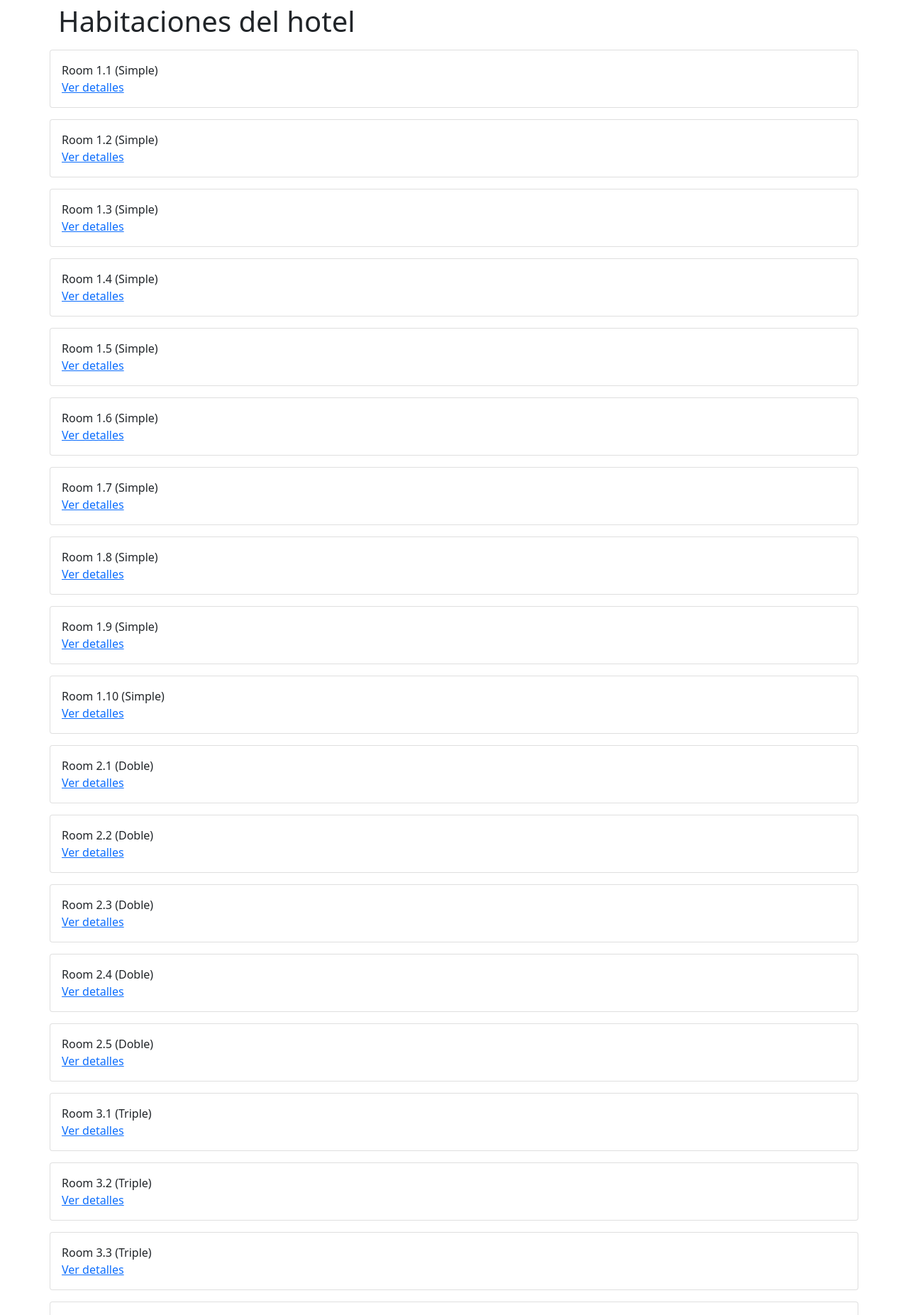
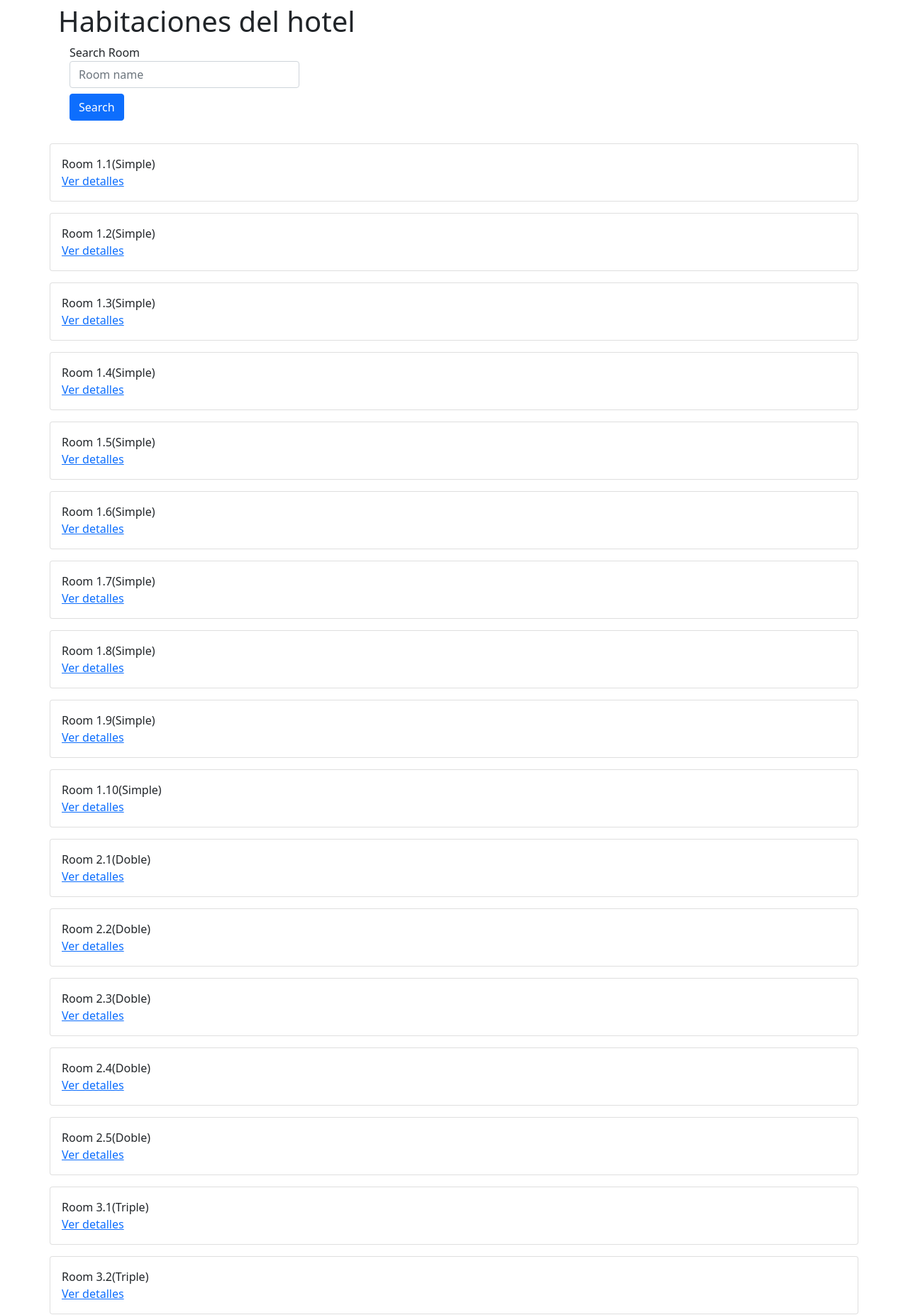
Before and after one commit to oscarchapp/testbookingengine, a Django app: page /rooms/ in a window 1280 px wide. Shown: the part 58-1911 px from the top of the page at 71% size. Run offline with Django 4.2, Linux system fonts and the light colour scheme; data comes from the database, SQL or seed files in the repository.

Commit message:
jose commit

```diff
--- a/pms/templates/rooms.html
+++ b/pms/templates/rooms.html
@@ -2,18 +2,37 @@
 
 {% block content %}
 <h1>Habitaciones del hotel</h1>
-{% for room in rooms%}
+{% if state  %}
+<div class="alert alert-danger" role="alert">
+    No se han encontrado habitaciones con ese nombre
+</div>
+{% endif %}
+<div class="row">
+     <div class="col-lg-4">
+        <form action="{% url 'search_room' %}" method="GET" class="form-inline">
+            <div class="form-group mx-sm-3 mb-2">
+                <label for="inputsearch" class="sr-only">Search Room</label>
+                <input type="search" class="form-control" name="room" id="inputsearch" placeholder="Room name" required>
+            </div>
+            <div class="form-group mx-sm-3 mb-2">
+                <button type="submit" class="btn btn-primary mb-2">Search</button>
+            </div>
+        </form>
+     </div>
+</div>
+{% if count > 0 %}
+<p><span class="bold">{{count}} habitaciones</span> encontradas</p>
+{% endif %}
+{% for room in rooms %}
 <div class="row card mt-3 mb-3 hover-card bg-tr-250">
     <div class="col p-3">
         <div class="">
-            {{room.name}} ({{room.room_type__name}})
+            {{room.name}}({{room.room_type__name}})
         </div>
         <div>
             <a href="{% url 'room_details' pk=room.id%}">Ver detalles</a>
         </div>
-
     </div>
-
 </div>
 {% endfor %}
 {% endblock content%}
--- a/pms/urls.py
+++ b/pms/urls.py
@@ -11,5 +11,6 @@ urlpatterns = [
     path("booking/<str:pk>/delete", views.DeleteBookingView.as_view(), name="delete_booking"),
     path("rooms/", views.RoomsView.as_view(), name="rooms"),
     path("room/<str:pk>/", views.RoomDetailsView.as_view(), name="room_details"),
-    path("dashboard/", views.DashboardView.as_view(), name="dashboard")
+    path("dashboard/", views.DashboardView.as_view(), name="dashboard"),
+    path("search/selectroom/",views.RoomSearch.as_view(),name="search_room")
 ]
--- a/pms/views.py
+++ b/pms/views.py
@@ -244,3 +244,23 @@ class RoomsView(View):
             'rooms': rooms
         }
         return render(request, "rooms.html", context)
+
+class RoomSearch(View):
+
+    def get(self,request):
+        # renders a list of rooms
+        name = request.GET.get("room")
+        room = Room.objects.filter(name__icontains=name).values("name", "room_type__name", "id")
+        state = ""
+        count = len(room)
+        if count == 0:
+            room = Room.objects.all().values("name", "room_type__name", "id")
+            state = 1
+
+        context={
+            'rooms':room,
+            'name':name,
+            'state':state,
+            'count': count
+        }
+        return render(request,"rooms.html",context)
```
